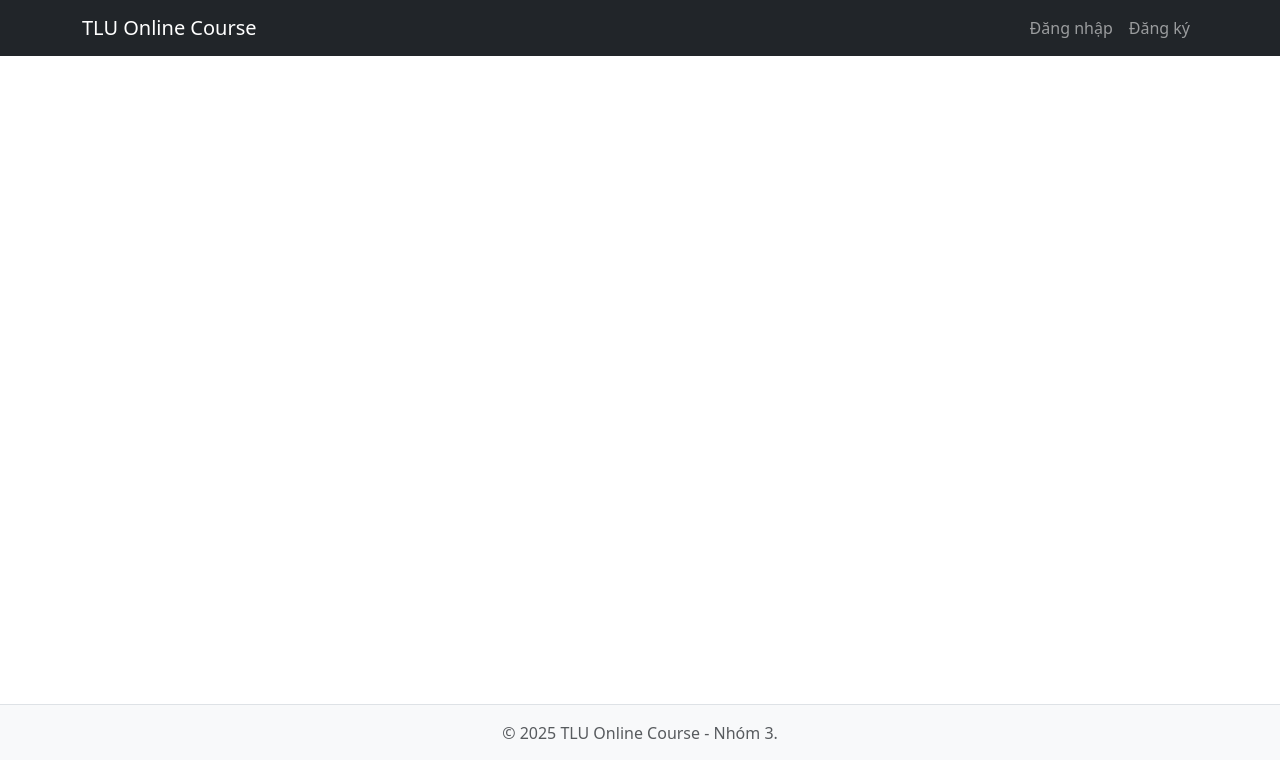
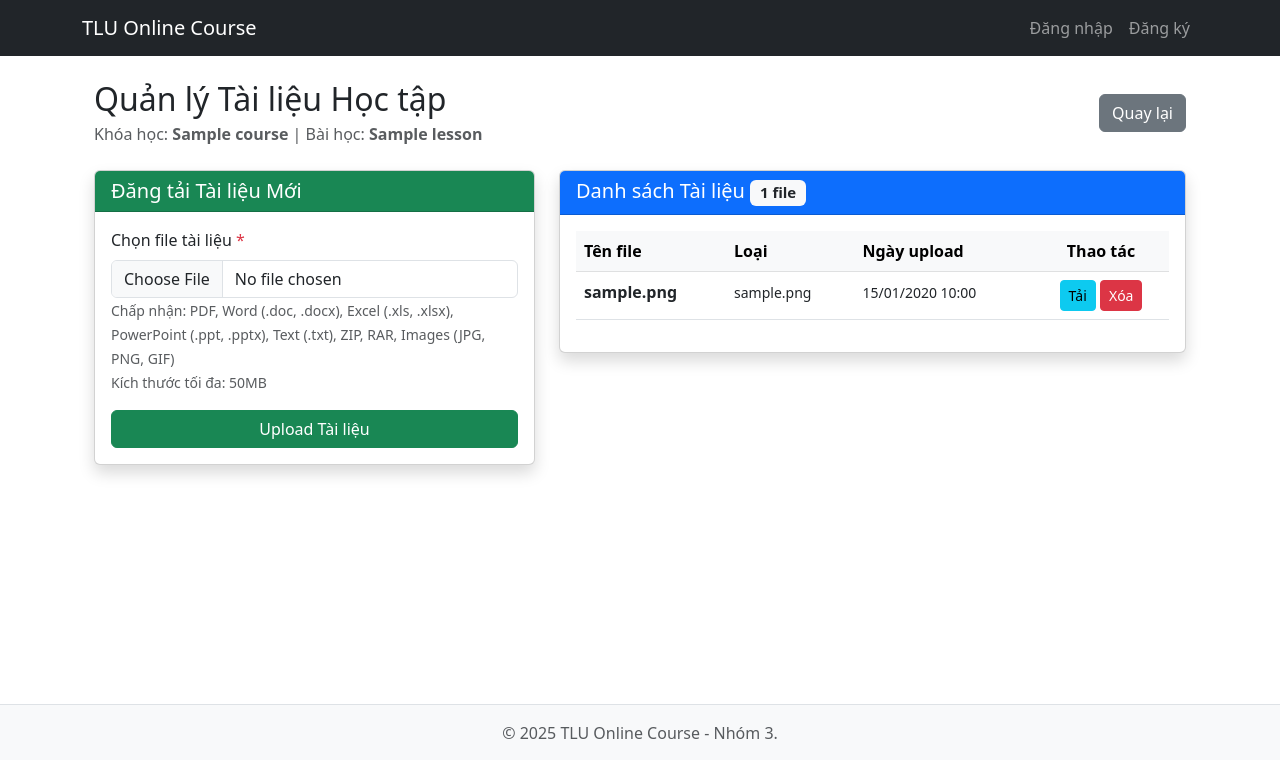
Before and after one commit to VietPham21/onlinecourse, a PHP site: template onlinecourse/views/instructor/materials/upload.php in a window 1280 px wide. Shown: the top 760 px of the page. Run offline with PHP 8.4, Linux system fonts and the light colour scheme; the template is opened without the code that fills it: most values are stand-ins (such as "Sample title", 1, 10 or a date in 2020).

Commit message:
Complete the function of uploading learning materials.

```diff
--- a/onlinecourse/views/instructor/materials/upload.php
+++ b/onlinecourse/views/instructor/materials/upload.php
@@ -0,0 +1,161 @@
+<?php include 'views/layouts/header.php'; ?>
+
+<div class="container mt-4">
+    <div class="d-flex justify-content-between align-items-center mb-4">
+        <div>
+            <h2 class="mb-1">Quản lý Tài liệu Học tập</h2>
+            <p class="text-muted mb-0">
+                Khóa học: <strong><?php echo htmlspecialchars($course['title']); ?></strong> |
+                Bài học: <strong><?php echo htmlspecialchars($lesson['title']); ?></strong>
+            </p>
+        </div>
+        <div>
+            <a href="index.php?controller=instructor&action=manageLessons&course_id=<?php echo $course['id']; ?>"
+               class="btn btn-secondary">
+                <i class="bi bi-arrow-left"></i> Quay lại
+            </a>
+        </div>
+    </div>
+
+    <?php if(isset($_GET['msg'])): ?>
+        <?php if($_GET['msg'] == 'success'): ?>
+            <div class="alert alert-success alert-dismissible fade show" role="alert">
+                Upload tài liệu thành công!
+                <button type="button" class="btn-close" data-bs-dismiss="alert"></button>
+            </div>
+        <?php elseif($_GET['msg'] == 'deleted'): ?>
+            <div class="alert alert-success alert-dismissible fade show" role="alert">
+                Xóa tài liệu thành công!
+                <button type="button" class="btn-close" data-bs-dismiss="alert"></button>
+            </div>
+        <?php elseif($_GET['msg'] == 'error'): ?>
+            <div class="alert alert-danger alert-dismissible fade show" role="alert">
+                Có lỗi xảy ra! Vui lòng thử lại.
+                <button type="button" class="btn-close" data-bs-dismiss="alert"></button>
+            </div>
+        <?php endif; ?>
+    <?php endif; ?>
+
+    <div class="row">
+        <!-- Form Upload -->
+        <div class="col-md-5 mb-4">
+            <div class="card shadow">
+                <div class="card-header bg-success text-white">
+                    <h5 class="mb-0">
+                        <i class="bi bi-cloud-upload"></i> Đăng tải Tài liệu Mới
+                    </h5>
+                </div>
+                <div class="card-body">
+                    <?php if(isset($error)): ?>
+                        <div class="alert alert-danger alert-dismissible fade show" role="alert">
+                            <?php echo htmlspecialchars($error); ?>
+                            <button type="button" class="btn-close" data-bs-dismiss="alert"></button>
+                        </div>
+                    <?php endif; ?>
+
+                    <form action="index.php?controller=instructor&action=storeMaterial" method="POST" enctype="multipart/form-data">
+                        <input type="hidden" name="lesson_id" value="<?php echo $lesson['id']; ?>">
+
+                        <div class="mb-3">
+                            <label for="file" class="form-label">Chọn file tài liệu <span class="text-danger">*</span></label>
+                            <input type="file" class="form-control" id="file" name="file" required>
+                            <small class="text-muted">
+                                Chấp nhận: PDF, Word (.doc, .docx), Excel (.xls, .xlsx), PowerPoint (.ppt, .pptx),
+                                Text (.txt), ZIP, RAR, Images (JPG, PNG, GIF)
+                                <br>Kích thước tối đa: 50MB
+                            </small>
+                        </div>
+
+                        <button type="submit" class="btn btn-success w-100">
+                            <i class="bi bi-upload"></i> Upload Tài liệu
+                        </button>
+                    </form>
+                </div>
+            </div>
+        </div>
+
+        <!-- Danh sách Tài liệu -->
+        <div class="col-md-7">
+            <div class="card shadow">
+                <div class="card-header bg-primary text-white">
+                    <h5 class="mb-0">
+                        <i class="bi bi-file-earmark"></i> Danh sách Tài liệu
+                        <span class="badge bg-light text-dark"><?php echo count($materials); ?> file</span>
+                    </h5>
+                </div>
+                <div class="card-body">
+                    <?php if(empty($materials)): ?>
+                        <div class="alert alert-info text-center">
+                            <i class="bi bi-info-circle"></i> Chưa có tài liệu nào được đăng tải.
+                            <br>Hãy upload tài liệu đầu tiên ở form bên trái.
+                        </div>
+                    <?php else: ?>
+                        <div class="table-responsive">
+                            <table class="table table-hover">
+                                <thead class="table-light">
+                                    <tr>
+                                        <th>Tên file</th>
+                                        <th>Loại</th>
+                                        <th>Ngày upload</th>
+                                        <th class="text-center">Thao tác</th>
+                                    </tr>
+                                </thead>
+                                <tbody>
+                                    <?php foreach($materials as $material): ?>
+                                    <tr>
+                                        <td>
+                                            <i class="bi bi-file-earmark"></i>
+                                            <strong><?php echo htmlspecialchars($material['filename']); ?></strong>
+                                        </td>
+                                        <td>
+                                            <?php
+                                            $fileType = $material['file_type'];
+                                            $typeIcons = [
+                                                'application/pdf' => 'bi-file-pdf text-danger',
+                                                'application/msword' => 'bi-file-word text-primary',
+                                                'application/vnd.openxmlformats-officedocument.wordprocessingml.document' => 'bi-file-word text-primary',
+                                                'application/vnd.ms-excel' => 'bi-file-excel text-success',
+                                                'application/vnd.openxmlformats-officedocument.spreadsheetml.sheet' => 'bi-file-excel text-success',
+                                                'application/vnd.ms-powerpoint' => 'bi-file-ppt text-warning',
+                                                'application/vnd.openxmlformats-officedocument.presentationml.presentation' => 'bi-file-ppt text-warning',
+                                                'application/zip' => 'bi-file-zip text-secondary',
+                                                'application/x-rar-compressed' => 'bi-file-zip text-secondary',
+                                                'image/jpeg' => 'bi-file-image text-info',
+                                                'image/png' => 'bi-file-image text-info',
+                                                'image/gif' => 'bi-file-image text-info'
+                                            ];
+                                            $icon = $typeIcons[$fileType] ?? 'bi-file-earmark';
+                                            ?>
+                                            <i class="bi <?php echo $icon; ?>"></i>
+                                            <small><?php echo htmlspecialchars($fileType); ?></small>
+                                        </td>
+                                        <td>
+                                            <small><?php echo date('d/m/Y H:i', strtotime($material['uploaded_at'])); ?></small>
+                                        </td>
+                                        <td class="text-center">
+                                            <a href="<?php echo htmlspecialchars($material['file_path']); ?>"
+                                               target="_blank"
+                                               class="btn btn-sm btn-info"
+                                               title="Tải xuống">
+                                                <i class="bi bi-download"></i> Tải
+                                            </a>
+                                            <a href="index.php?controller=instructor&action=deleteMaterial&id=<?php echo $material['id']; ?>"
+                                               class="btn btn-sm btn-danger"
+                                               title="Xóa"
+                                               onclick="return confirm('Bạn có chắc chắn muốn xóa tài liệu này?');">
+                                                <i class="bi bi-trash"></i> Xóa
+                                            </a>
+                                        </td>
+                                    </tr>
+                                    <?php endforeach; ?>
+                                </tbody>
+                            </table>
+                        </div>
+                    <?php endif; ?>
+                </div>
+            </div>
+        </div>
+    </div>
+</div>
+
+<?php include 'views/layouts/footer.php'; ?>
```
Also changed, not shown: onlinecourse/controllers/InstructorController.php (+183 -0 lines), onlinecourse/models/Material.php (+86 -0 lines), onlinecourse/views/instructor/lessons/manage.php (+11 -1 lines).
